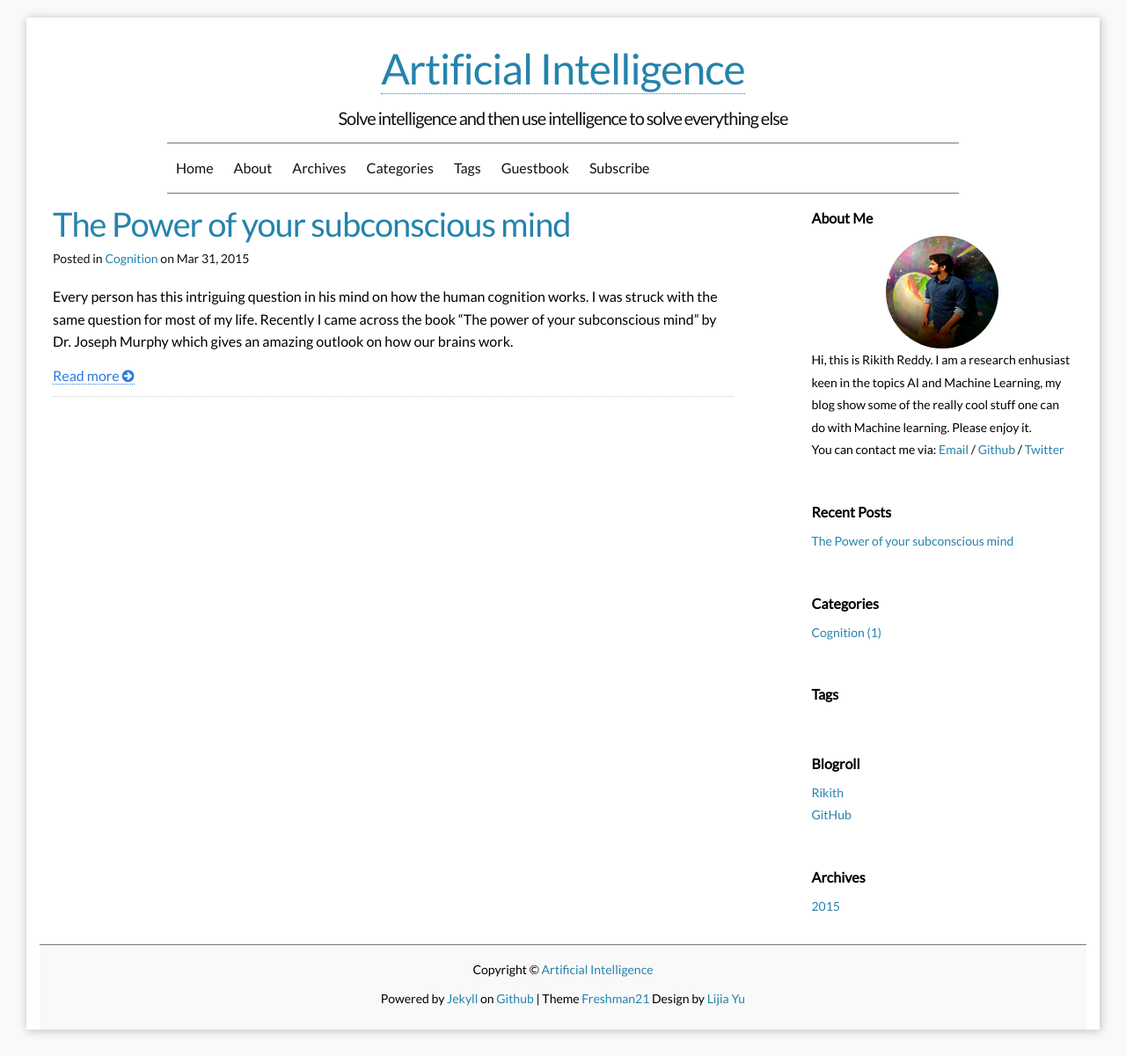
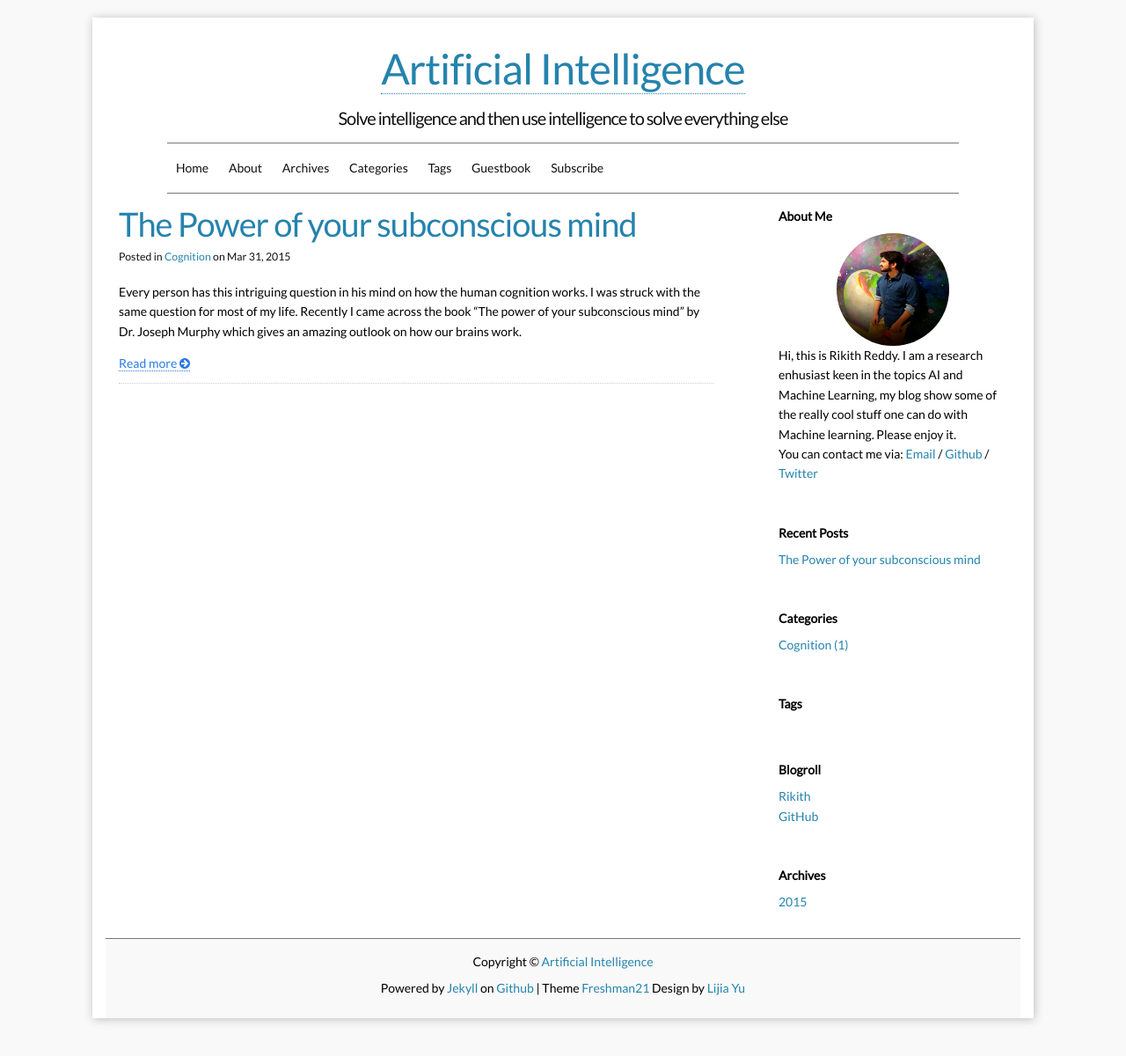
Before and after one commit to rikithreddy/rikithreddy.github.io, a Jekyll site: the page built from index.html, in a window 1280 px wide. Shown: the whole page at 88% size. Built offline with Jekyll 4.4.1, drawn with Linux system fonts in a browser that asks for light colours; the list of posts is cut into pages by our own code.

Commit message:
Update main.scss

```diff
--- a/css/main.scss
+++ b/css/main.scss
@@ -7,7 +7,7 @@
 
 // Our variables
 $base-font-family: 'Lato', 'Open Sans', Helvetica, Arial, sans-serif !important;
-$base-font-size:   16px;
+$base-font-size:   14px;
 $small-font-size:  $base-font-size * 0.875;
 $base-line-height: 1.6em;
 
@@ -29,7 +29,7 @@ $code-font-color:  #eee;
 
 // Width of the content area
 $content-width:    960px;
-$page-width:       1250px;
+$page-width:       1100px;
 
 $on-palm:          600px;
 $on-laptop:        800px;
```
